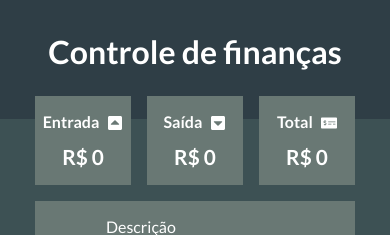
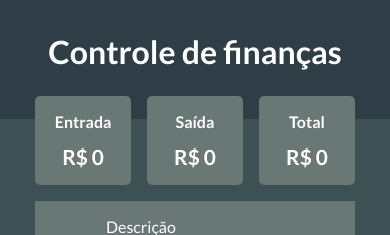
Before and after one commit to CaioAugustoHD/Sistema-controle-financas, a React (Vite) app: page / in a window 390 px wide. Shown: the top 235 px of the page. Built offline with nearby package versions, Linux system fonts and the light colour scheme.

Commit message:
Estilizado a seção do saldo

```diff
--- a/src/components/Saldo/ItemSaldo.css
+++ b/src/components/Saldo/ItemSaldo.css
@@ -5,6 +5,7 @@ section {
     padding: 1.5em 0;
     width: min(30%, 230px);
     text-align: center;
+    border-radius: 5px;
 }
 
 h2 {
@@ -35,3 +36,9 @@ svg {
       font-size: max(3.4vw, 1.3em);
     }
 }
+
+@media (max-width: 470px){
+    h2 svg {
+        display: none;
+    }
+}
```
